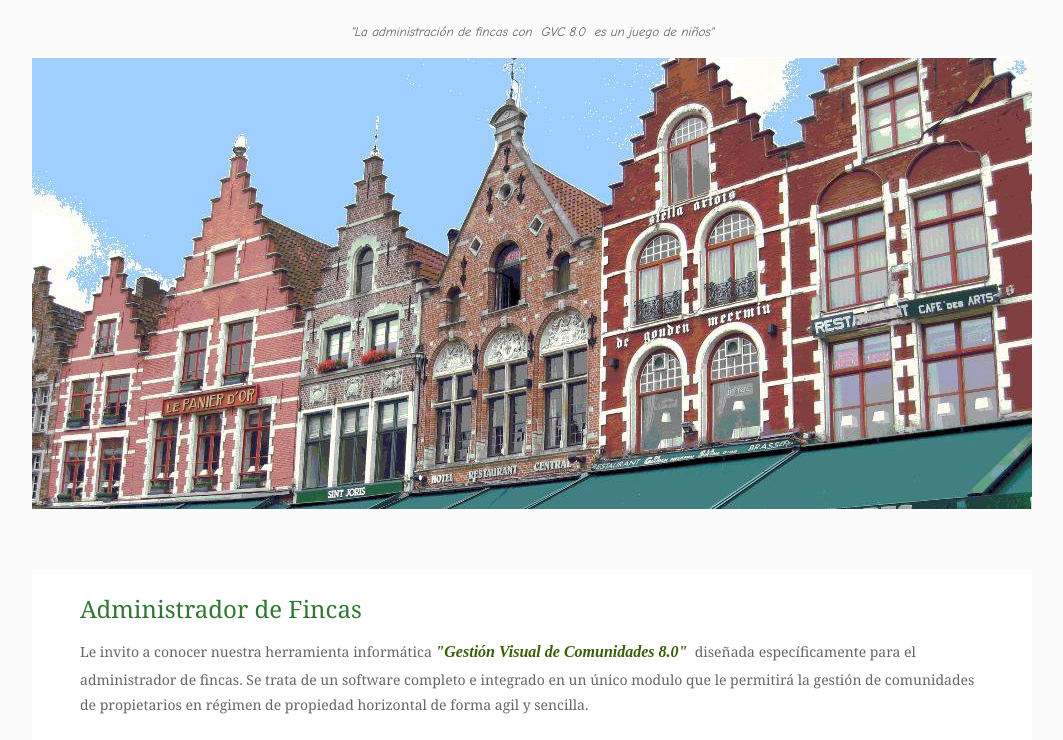
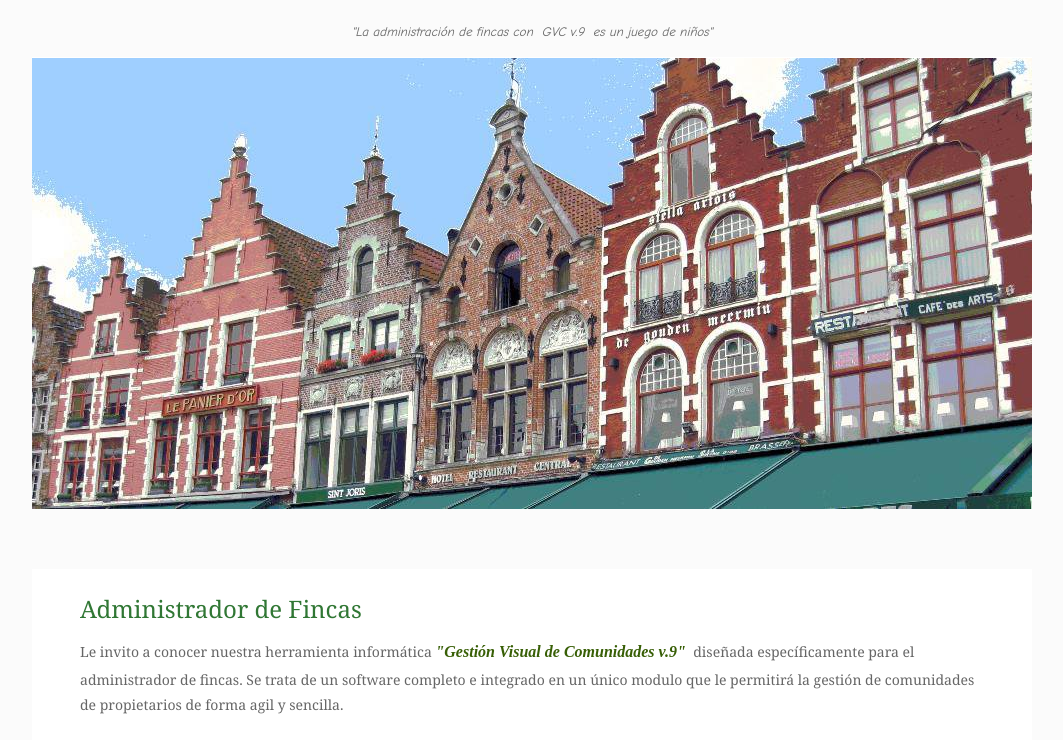
Before and after one commit to programa-comunidades/programa-comunidades.github.io, a plain HTML site: page index.html in a window 1280 px wide. Shown: the part 210-950 px from the top of the page, without its empty margins (108-1171 px from the left). Drawn offline with Linux system fonts and the light colour scheme.

Commit message:
Update index.html

```diff
--- a/index.html
+++ b/index.html
@@ -2,7 +2,7 @@
 <html>
 <head><meta charset="utf-8" />
 <title>Programa-Comunidades.github.io</title>
-<meta name="description" content="Programa informático profesional para el Administrador de Fincas en su Gestión integral de comunidades de propietarios o edificios con división horizontal " />
+<meta name="description" content="Programa informático profesional para el Administrador de Fincas en su Gestión integral de comunidades de propietarios" />
 <meta name="robots" content="all" />
 <meta http-equiv="Cache-Control" content="must-revalidate, max-age=0, public" />
 <meta http-equiv="Expires" content="-1" />
@@ -78,7 +78,7 @@
 <div class="block">
 <div class="self container" style="width:1000px;min-height:900px;">
 <div class="block">
-<div class="self mobile-leaf text textnormal mobile-undersized-upper" style="width:1000px;min-height:29px;"><div style="text-align:center;"><p><span style="font-style:italic;">&nbsp;</span></p><p><span class=" mobile-undersized-upper" style="font-family:'Comic Sans MS',cursive;font-size:13px;font-style:italic;">"La administración de fincas con  GVC 8.0  es un juego de niños"</span></p></div></div>
+<div class="self mobile-leaf text textnormal mobile-undersized-upper" style="width:1000px;min-height:29px;"><div style="text-align:center;"><p><span style="font-style:italic;">&nbsp;</span></p><p><span class=" mobile-undersized-upper" style="font-family:'Comic Sans MS',cursive;font-size:13px;font-style:italic;">"La administración de fincas con  GVC v.9  es un juego de niños"</span></p></div></div>
 </div>
 <div class="anchor block">
 <!--[if !IE]> --><div class="anchorwrapper"><!-- <![endif]-->
@@ -100,7 +100,7 @@
 <div class="self container horizontalcontainer" style="width:1000px;min-height:273px;height:273px;">
 <div class="marginwrapper horizontalwrapper" style="padding:26px 0px 0px 48px;width:676px;">
 <div class="block id74AA3A3A4E764E5BBBD7E23DDEB582AC">
-<div class="self mobile-leaf text textnormal mobile-undersized-upper" style="width:900px;min-height:267px;"><h2><span class="textheading2" style="color:rgb(48,119,52);">Administrador de Fincas</span></h2><p><span>&nbsp;</span></p><div style="line-height:1.8;"><p><span class=" mobile-undersized-upper" style="font-size:14px;">Le invito a conocer nuestra herramienta informática </span><span class=" mobile-undersized-upper" style="font-family:'Times New Roman',Times,serif;font-size:16px;font-weight:bold;font-style:italic;color:#385F06;">"Gestión Visual de Comunidades 8.0"</span><span class=" mobile-undersized-upper" style="font-size:14px;font-weight:bold;font-style:italic;"> </span><span class=" mobile-undersized-upper" style="font-size:14px;"> diseñada específicamente para el administrador de fincas. Se trata de un software completo e integrado en un único modulo que le permitirá la gestión de comunidades de propietarios en régimen de propiedad horizontal de forma agil y sencilla. </span></p><p><span class=" mobile-undersized-upper" style="font-size:14px;">&nbsp;</span></p><p><span class=" mobile-undersized-upper" style="font-size:14px;">El programa ha sido desarrollado para sistemas operativos Windows (XP, Vista, Win 7 o Win 8) con plena compatibilidad e integración con herramientas ofimáticas para Windows y disponible para trabajar en oficinas monopuesto o en multipuesto. </span></div>
+<div class="self mobile-leaf text textnormal mobile-undersized-upper" style="width:900px;min-height:267px;"><h2><span class="textheading2" style="color:rgb(48,119,52);">Administrador de Fincas</span></h2><p><span>&nbsp;</span></p><div style="line-height:1.8;"><p><span class=" mobile-undersized-upper" style="font-size:14px;">Le invito a conocer nuestra herramienta informática </span><span class=" mobile-undersized-upper" style="font-family:'Times New Roman',Times,serif;font-size:16px;font-weight:bold;font-style:italic;color:#385F06;">"Gestión Visual de Comunidades v.9"</span><span class=" mobile-undersized-upper" style="font-size:14px;font-weight:bold;font-style:italic;"> </span><span class=" mobile-undersized-upper" style="font-size:14px;"> diseñada específicamente para el administrador de fincas. Se trata de un software completo e integrado en un único modulo que le permitirá la gestión de comunidades de propietarios de forma agil y sencilla. </span></p><p><span class=" mobile-undersized-upper" style="font-size:14px;">&nbsp;</span></p><p><span class=" mobile-undersized-upper" style="font-size:14px;">El programa ha sido desarrollado para sistema operativo Windows 10 (compatible con versiones anteriores) con plena compatibilidad e integración con herramientas ofimáticas para Windows y disponible para trabajar en oficinas monopuesto o en multipuesto. </span></div>
 </div>
 </div>
 </div>
@@ -221,7 +221,7 @@
 </div>
 </div>
 <div class=" mobile-base block id64C20EC1D5AB4E6EB83024E8F09BBC72">
-<div class="self mobile-leaf text textnormal mobile-undersized-upper" style="width:940px;min-height:16px;" data-weight="1000"><p><span style="font-family:Verdana,Geneva,sans-serif;">Copyright © 2015  Todos los derechos reservados</span></p></div>
+<div class="self mobile-leaf text textnormal mobile-undersized-upper" style="width:940px;min-height:16px;" data-weight="1000"><p><span style="font-family:Verdana,Geneva,sans-serif;">Copyright © 2020  Todos los derechos reservados</span></p></div>
 </div>
 <div class="end"></div></div>
 </div>
```
